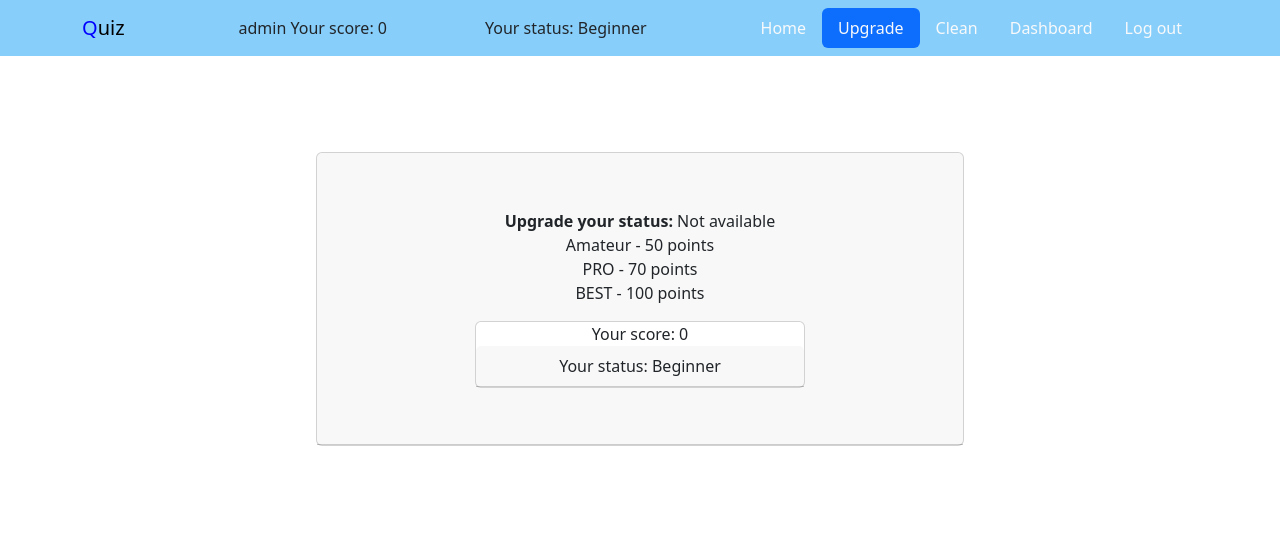
After one commit to AlexMiller93/polls_app, a Django app: page /upgrade/ in a window 1280 px wide. The commit adds this page. Shown: the top 541 px of the page. Run offline with Django 4.2, Linux system fonts and the light colour scheme; a user stored in the database is signed in; data comes from the database, SQL or seed files in the repository; both versions use the stored data as it was after the commit; some libraries are stand-ins or nearby versions.

Commit message:
add update and clean func

```diff
--- a/polls/urls.py
+++ b/polls/urls.py
@@ -1,6 +1,12 @@
 from django.urls import path
 
-from polls.views import index, quiz, quiz_multiple
+from polls.views import (
+    clean_status_score,
+    index,
+    quiz,
+    quiz_multiple,
+    upgrade_status
+)
 
 app_name = 'polls'
 
@@ -8,4 +14,6 @@ urlpatterns = [
     path('', index, name='index'),
     path('quiz/', quiz, name='quiz'),
     path('quiz_multiple/', quiz_multiple, name='quiz_multiple'),
+    path('upgrade/', upgrade_status, name='upgrade'),
+    path('clean/', clean_status_score, name='clean'),
 ]
--- a/polls/utils.py
+++ b/polls/utils.py
@@ -1,6 +1,18 @@
+from typing import Dict
+from django.shortcuts import redirect
+from django.urls import reverse_lazy
 import requests
 
 from django.http import HttpResponseServerError
+
+from polls.models import Score, Status
+
+
+score_dict = {
+    'Beginner': 50,
+    'Amateur': 100,
+    'PRO': 200,
+}
 
 
 def parse_question(url: str):
@@ -13,3 +25,81 @@ def parse_question(url: str):
             'Service not available. Please try again later')
 
     return response.json()
+
+
+def update_score_status(status: Status, score: Score, data: Dict['str', int]):
+    for value in data.values():
+
+        if status.status != 'BEST':
+            if status.status == 'Beginner' and score.points >= value:
+                status.status = 'Amateur'
+                score.points -= value
+            elif status.status == 'Amateur' and score.points >= value:
+                status.status = 'PRO'
+                score.points -= value
+            elif status.status == 'PRO' and score.points >= value:
+                score.points -= value
+                status.status = 'BEST'
+
+            score.save()
+            status.save()
+
+    return redirect(reverse_lazy('polls:upgrade'))
+
+
+def show_status_text(
+        status: Status, score: Score, data: Dict['str', int]) -> Dict:
+    # status, score -> text, upgrade
+
+    for key, value in data.items():
+        if status.status == key and score.points >= value:
+            if status.status == 'Beginner':
+                text = f'you can upgrade to Amateur ({value} points)'
+
+                context = {
+                    'text': text,
+                    'status': status.status,
+                    'score': score,
+                    'upgrade': True
+                }
+
+                # return context
+
+            if status.status == 'Amateur':
+
+                text = f'you can upgrade to PRO ({value} points)'
+                context = {
+                    'text': text,
+                    'status': status.status,
+                    'score': score,
+                    'upgrade': True
+                }
+                # return context
+
+            if status.status == 'PRO':
+                text = f'you can upgrade to BEST ({value} points)'
+                context = {
+                    'text': text,
+                    'status': status.status,
+                    'score': score,
+                    'upgrade': True
+                }
+                # return context
+
+            if status.status == 'BEST':
+                context = {
+                    'BEST': True,
+                    'status': status.status,
+                    'score': score,
+                    }
+        else:
+            context = {
+                'text': '''Not available to upgrade
+                    <br>Amateur - 50 points<br>
+                    PRO - 70 points
+                    <br>BEST - 100 points''',
+                'score': score,
+                'status': status.status,
+                }
+
+    return context
--- a/polls/views.py
+++ b/polls/views.py
@@ -4,7 +4,7 @@ from django.urls import reverse_lazy
 
 from core.settings import URL_BOOL, URL_MULTIPLE
 from polls.models import Score, Status, Question
-from polls.utils import parse_question
+from polls.utils import parse_question, update_score_status
 
 # Create your views here.
 
@@ -63,7 +63,7 @@ def quiz(request):
             'results': [{'question': text}],
             'score': score,
             'is_answered': True,
-            'status': status.status
+            'status': status
         }
 
         return render(
@@ -124,9 +124,6 @@ def quiz_multiple(request):
         user_answer = request.POST.get('user_answer')
         is_answered = False
 
-        # if question.text != request.POST.get('question'):
-        #     return redirect(reverse_lazy('polls:quiz_multiple'))
-
         if question.correct_answer == user_answer:
             current_score += 5
             score.points = current_score
@@ -150,6 +147,7 @@ def quiz_multiple(request):
             'results': [{'question': text, }],
             'answers': answers,
             'score': score,
+            'is_post': True,
             'is_answered': is_answered,
             'status': status.status
         }
@@ -204,3 +202,126 @@ def quiz_multiple(request):
         template_name='polls/quiz_multiple.html',
         context=context
         )
+
+
+@login_required
+def upgrade_status(request):
+
+    status_data = {
+        'Beginner': 20,
+        'Amateur': 50,
+        'PRO': 70,
+    }
+
+    if not Status.objects.filter(user=request.user).exists():
+        Status.objects.create(user=request.user)
+    status = Status.objects.get(user=request.user)
+    score = Score.objects.get(user=request.user)
+
+    if request.method == 'POST':
+        update_score_status(status, score, status_data)
+
+    for value in status_data.values():
+        if status.status == 'Beginner' and score.points >= value:
+            context = {
+                'text': f'you can upgrade to AMATEUR ({value} points)',
+                'status': status.status,
+                'score': score,
+                'upgrade': True
+            }
+            return render(
+                request,
+                template_name='polls/upgrade.html',
+                context=context
+            )
+
+        if status.status == 'Amateur' and score.points >= value:
+            context = {
+                'text': f'you can upgrade to PRO ({value} points)',
+                'status': status.status,
+                'score': score,
+                'upgrade': True
+            }
+            return render(
+                request,
+                template_name='polls/upgrade.html',
+                context=context
+            )
+
+        if status.status == 'PRO' and score.points >= value:
+            context = {
+                'text': f'you can upgrade to the BEST ({value} points)',
+                'status': status.status,
+                'score': score,
+                'upgrade': True
+            }
+            return render(
+                request,
+                template_name='polls/upgrade.html',
+                context=context
+            )
+
+        if status.status == 'BEST':
+            context = {
+                'BEST': True,
+                'score': score,
+                'status': status.status,
+            }
+            return render(
+                request,
+                template_name='polls/upgrade.html',
+                context=context
+            )
+
+        context = {
+            'text': '''Not available<br>Amateur - 50 points<br>
+                PRO - 70 points<br>BEST - 100 points''',
+            'score': score,
+            'status': status.status,
+                    }
+
+        return render(
+                request,
+                template_name='polls/upgrade.html',
+                context=context
+            )
+
+
+@login_required
+def clean_status_score(request):
+    status = Status.objects.get(user=request.user)
+    score = Score.objects.get(user=request.user)
+    not_clean = None
+
+    if score.points > 0:
+        not_clean = True
+    not_clean = False
+
+    if request.method == 'POST':
+        status.status = 'Beginner'
+        score.points = 0
+        not_clean = False
+
+        context = {
+            'score': score,
+            'status': status.status,
+            'not_clean': not_clean
+        }
+
+        return render(
+                    request,
+                    template_name='polls/clean.html',
+                    context=context
+                )
+
+    context = {
+            'score': score,
+            'status': status.status,
+            'not_clean': not_clean
+        }
+
+    return render(
+                request,
+                template_name='polls/clean.html',
+                context=context
+            )
--- a/templates/navbar.html
+++ b/templates/navbar.html
@@ -13,7 +13,7 @@
         {% comment %} TODO: center text {% endcomment %}
         {{ user.username }}
           {% if view_name  == 'users:login' or view_name  == 'users:signup'  %}
-          {%else%} Score:{{score.points}}{%endif%}</div>
+          {%else%} Your score: {{score.points}}{%endif%}</div>
     {%endif%}
         Your status: {{ status }}
     {% endwith %}
@@ -24,10 +24,14 @@
       <li class="nav-item">
         <a class="nav-link link-light {% if view_name  == 'polls:index' %}active{% endif %}" href="{% url 'polls:index' %}">Home</a>
       </li>
-      <ul class="nav nav-pills">
-        <li class="nav-item">
-          <a class="nav-link link-light {% if view_name  == 'polls:upgrade' %}active{% endif %}" href="">Upgrade</a>
-        </li>
+    <ul class="nav nav-pills">
+      <li class="nav-item">
+        <a class="nav-link link-light {% if view_name  == 'polls:upgrade' %}active{% endif %}" href="{% url 'polls:upgrade' %}">Upgrade</a>
+      </li>
+    <ul class="nav nav-pills">
+      <li class="nav-item">
+        <a class="nav-link link-light {% if view_name  == 'polls:clean' %}active{% endif %}" href="{% url 'polls:clean' %}">Clean</a>
+      </li>
     <ul class="nav nav-pills">
       <li class="nav-item">
         <a class="nav-link link-light {% if view_name  == 'polls:top' %}active{% endif %}" href="">Dashboard</a>
--- /dev/null
+++ b/templates/polls/upgrade.html
@@ -0,0 +1,31 @@
+{% extends 'base.html'%}
+{%block title%}
+Upgrade
+{%endblock%}
+{%block content%}
+
+<div class="container py-5">
+    <div class="col-md-8 p-5">
+      <div class="card">
+        <div class="card-header">
+            <div class="row justify-content-center">
+                <div class="col-md-8 p-5"><p><b>{%if BEST %}You are the BEST!{%else%}Upgrade your status:{%endif%} </b>{{text|safe}}<br>
+                  <div class="card">
+                    Your score: {{score.points}}
+                    <div class="card-header">
+                        Your status: {{status}}<br>
+                    </div>
+                  {% if upgrade %}
+                    <form method="post" action="{% url 'polls:upgrade' %}">
+                      {% csrf_token %}
+                    <input class="btn btn-success w-100" type="submit"  value="UPGRADE">
+                  {%endif%}
+                  </div>
+                </div>
+            </div>
+        </div>
+      </div>
+    </div>
+</div>
+
+{%endblock%}
```
Also changed, not shown: templates/polls/clean.html (added, +34 -0 lines), templates/polls/quiz_multiple.html (+10 -1 lines), db.sqlite3.
